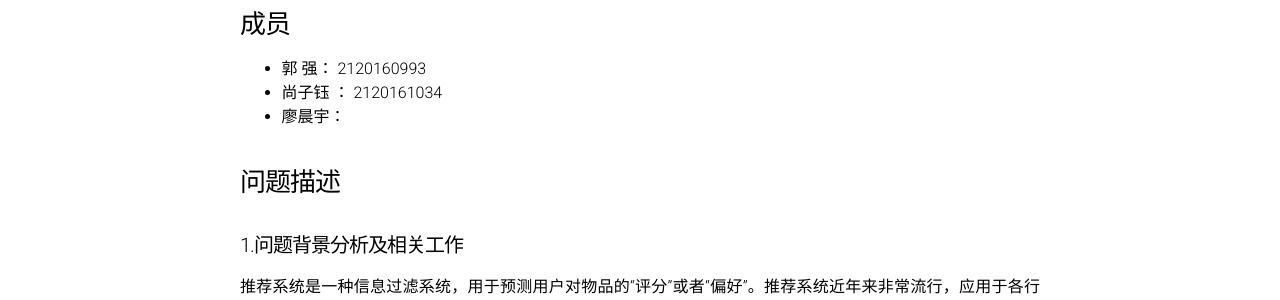
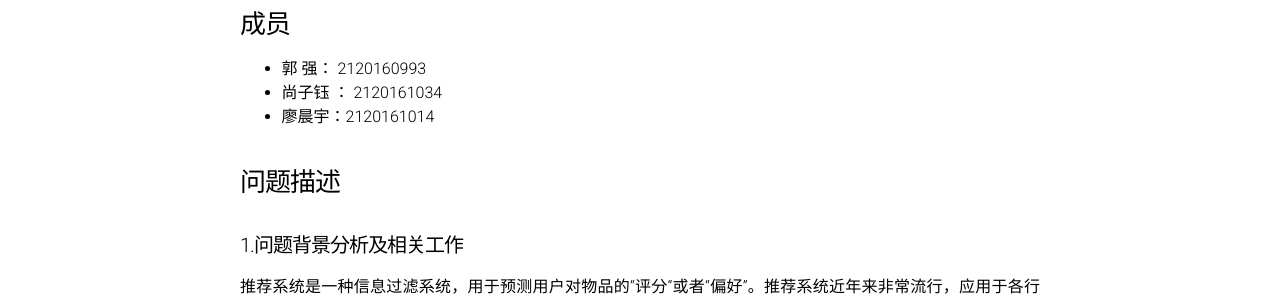
Before and after one commit to BITDM/bitdm.github.io, a Jekyll site: the page built from 2017/projects/P12/proposal.md, in a window 1280 px wide. Shown: the part 188-488 px from the top of the page. Built offline with Jekyll 4.4.1, drawn with Linux system fonts in a browser that asks for light colours; our own code applies the rules of GitHub Pages for plain Markdown files.

Commit message:
Update proposal.md

```diff
--- a/2017/projects/P12/proposal.md
+++ b/2017/projects/P12/proposal.md
@@ -2,7 +2,7 @@
 ### 成员
 - 郭    强： 2120160993
 - 尚子钰 ： 2120161034
-- 廖晨宇：
+- 廖晨宇：2120161014
 
 ### 问题描述
 #### 1.问题背景分析及相关工作
```
